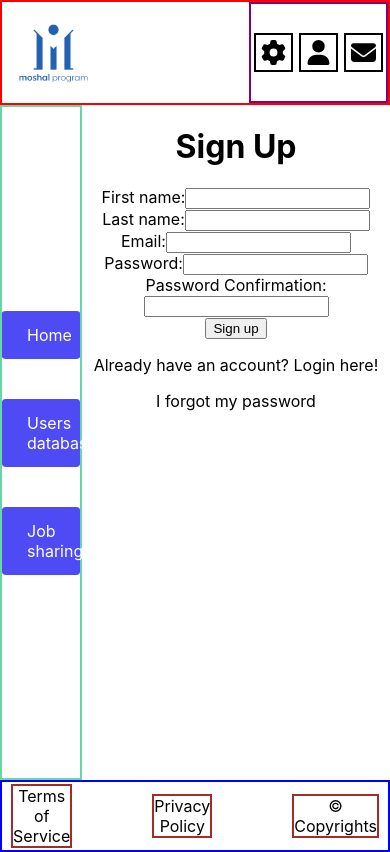
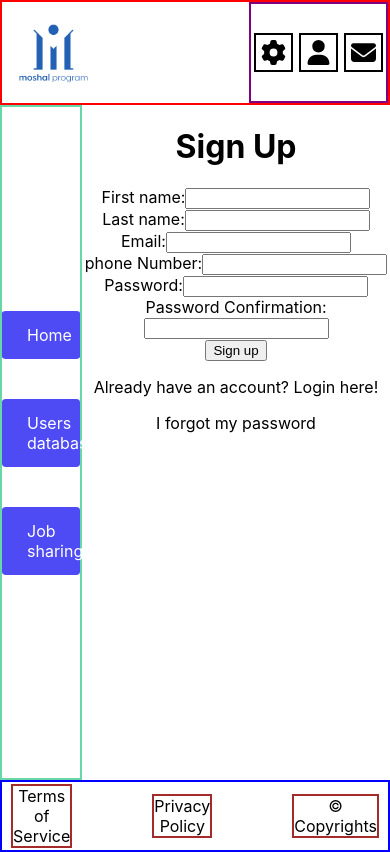
Before and after one commit to ArieLevental/moshal-social, a React (Create React App) app in the folder client/: page / in a window 390 px wide. Both pictures are taken after a click on the element "Don't have an account? Sign up here!". Built offline with nearby package versions, Linux system fonts and the light colour scheme.

Commit message:
phone# in register to avoid dup & WA link!

```diff
--- a/client/src/scenes/landingPage/formsContainer/formsContainer.js
+++ b/client/src/scenes/landingPage/formsContainer/formsContainer.js
@@ -100,6 +100,19 @@ export const Register = (props) => {
             });
           }}
         />
+                <br />
+        <label htmlFor="phoneNumber">phone Number:</label>
+        <input
+          type="phone"
+          id="phoneNumber"
+          name="phoneNumber"
+          onChange={(e) => {
+            props.setFormData({
+              ...props.formData,
+              [e.target.name]: e.target.value,
+            });
+          }}
+        />
         <br />
         <label htmlFor="password">Password:</label>
         <input
--- a/client/src/scenes/landingPage/index.js
+++ b/client/src/scenes/landingPage/index.js
@@ -13,6 +13,7 @@ const LandingPage = () => {
     firstName: "",
     lastName: "",
     email: "",
+    phoneNumber: "",
     password: "",
     passwordConfirmation: "",
   });
--- a/client/src/scenes/usersPage/SearchBar/SearchBar.js
+++ b/client/src/scenes/usersPage/SearchBar/SearchBar.js
@@ -1,4 +1,4 @@
-import "./SearchBar.css";
+import "./Searchbar.css";
 
 function Searchbar(props) {
   const searchUpdateHandler = (event) => {
--- a/client/src/scenes/usersPage/UserCard/UserCard.js
+++ b/client/src/scenes/usersPage/UserCard/UserCard.js
@@ -13,7 +13,11 @@ function UserCard(props) {
       />
       <div className="user-details">
         <div className="user-detail">{props.userData?.email}</div>
-        <div className="user-detail">{props.userData?.moshalStatus}</div>
+        <div className="user-detail">
+          <a href={`https://wa.me/+972${props.userData?.phoneNumber?.slice(1)}`} target="_blank">
+            whatsApp with Me
+          </a>
+        </div>
       </div>
     </div>
   );
--- a/client/src/scenes/usersPage/index.js
+++ b/client/src/scenes/usersPage/index.js
@@ -2,7 +2,7 @@ import { useState, useEffect } from "react";
 
 import "./index.css";
 import DataBaseContainer from "./DataBaseContainer/DataBaseContainer";
-import SearchBar from "./SearchBar/SearchBar";
+import Searchbar from "./Searchbar/Searchbar";
 
 function UsersPage() {
   const [usersData, setUsersData] = useState(null);
@@ -20,7 +20,7 @@ function UsersPage() {
   return (
     <div className="database">
       <h1>Users database</h1>
-      <SearchBar usersData={usersData} setPresentedData={setPresentedData} />
+      <Searchbar usersData={usersData} setPresentedData={setPresentedData} />
       <DataBaseContainer presentedData={presentedData} />
     </div>
   );
```
Also changed, not shown: 1 other file (tests, documents, lock files or other folders).
